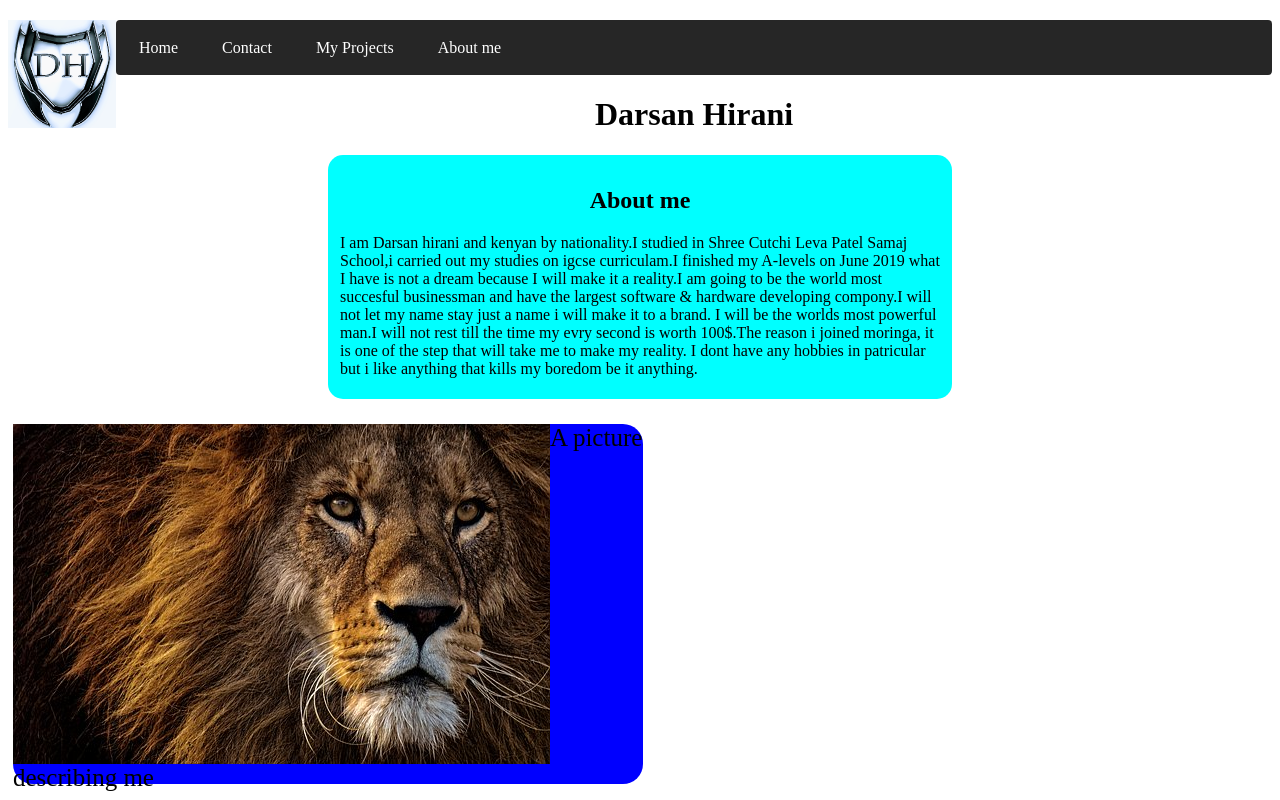
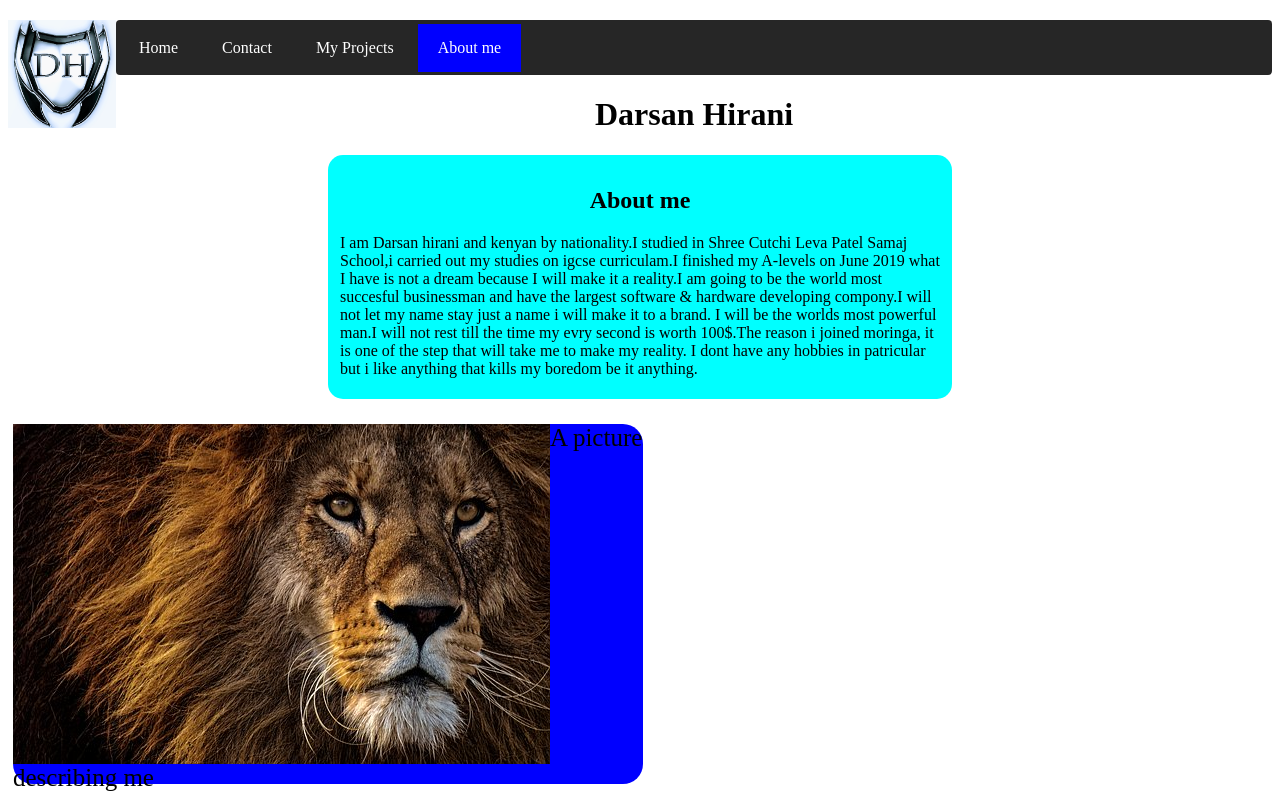
Before and after one commit to BABAYAGI/Independent-Project-, a plain HTML site: page aboutme.html in a window 1280 px wide. Shown: the top 800 px of the page. Drawn offline with Linux system fonts and the light colour scheme.

Commit message:
origin master

```diff
--- a/aboutme.html
+++ b/aboutme.html
@@ -5,16 +5,18 @@
     <link rel="stylesheet" href="css/styles.css" type="text/css">
   </head>
   <body>
-      <div id="h">
-          <div id="j">
-            <img src="images/Screenshot_2019-08-11-13-57-30_21.png" alt="">
-          </div>
+      <div>
+          <div id="h">
+              <div id="h">
+                  <div id="j">
+                    <img src="images/Screenshot_2019-08-11-13-57-30_21.png" alt="">
+                  </div>
           <nav>
             <ul>
               <li> <a href="../independentproject/home.html" >Home</a></li>
               <li> <a href="../independentproject/contact.html">Contact</a></li>
               <li><a href="../independentproject/myprojects.html">My Projects</a></li>
-              <li> <a href="../independentproject/aboutme.html">About me</a></li>
+              <li> <a href="../independentproject/aboutme.html"class="active">About me</a></li>
               <li> <a href="http://"></a></li>
             </ul>
           </nav>
--- a/css/styles.css
+++ b/css/styles.css
@@ -40,8 +40,8 @@ div#hommis {
   font-size: 35px;
   font: color red
 }
-#j {
-  width: 100%
+#j image {
+  display: block
 }
 nav {
   width: 100%
@@ -63,6 +63,7 @@ nav ul li a{
   color: #fff;
   text-decoration: none;
 }
+.active,
 nav ul li a:hover{
   background: blue;
 
```
Also changed, not shown: contact.html (+2 -3 lines), home.html (+2 -2 lines), myprojects.html (+5 -4 lines).
